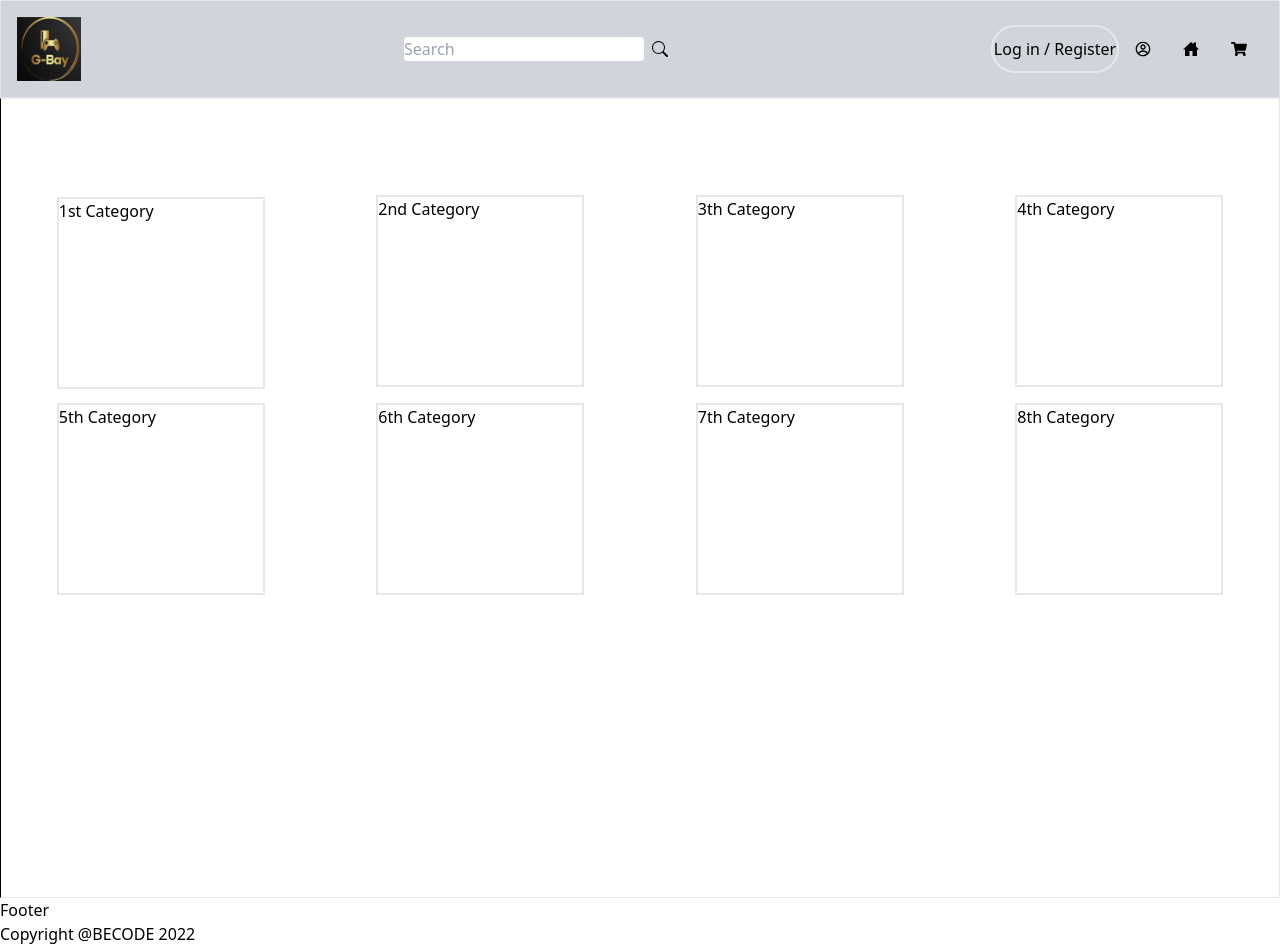
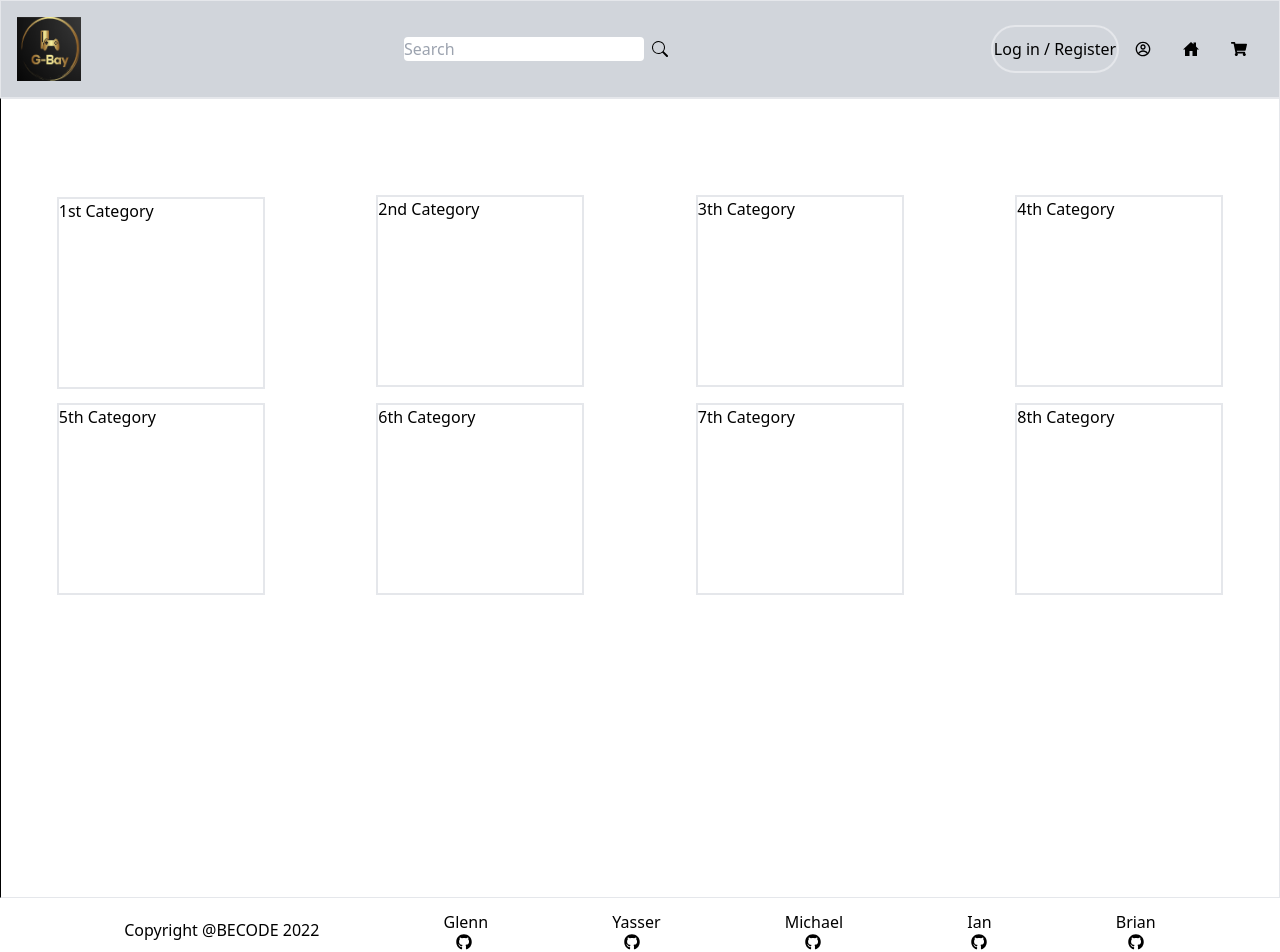
Before and after one commit to Martekode/react-g-bay, a React (Create React App) app in the folder client/: page / in a window 1280 px wide. Shown: the top 952 px of the page. Built offline with nearby package versions, Linux system fonts and the light colour scheme.

Commit message:
added github links to teammembers in footer

```diff
--- a/client/src/components/Footer.js
+++ b/client/src/components/Footer.js
@@ -1,12 +1,16 @@
 import React, {Component} from 'react';
-
+import {FaGithub} from "react-icons/fa";
 class Footer extends Component {
     render() {
         return (
-            <div>
-                <h1>Footer</h1>
+            <footer className='flex justify-evenly items-center h-16'>
                 <p>Copyright @BECODE 2022 </p>
-            </div>
+                <a href='https://github.com/glinchflash' >Glenn <FaGithub className='ml-3'/></a>
+                <a href='https://github.com/YasserB94'>Yasser <FaGithub className='ml-3'/></a>
+                <a href='https://github.com/MichaelMontei'>Michael <FaGithub className='ml-5'/></a>
+                <a href='https://dengian.github.io/Knights-of-The-Pink-Unicorn/'>Ian <FaGithub className='ml-1'/></a>
+                <a href='https://github.com/Martekode'>Brian <FaGithub className='ml-3'/></a>
+            </footer>
         );
     }
 }
```
